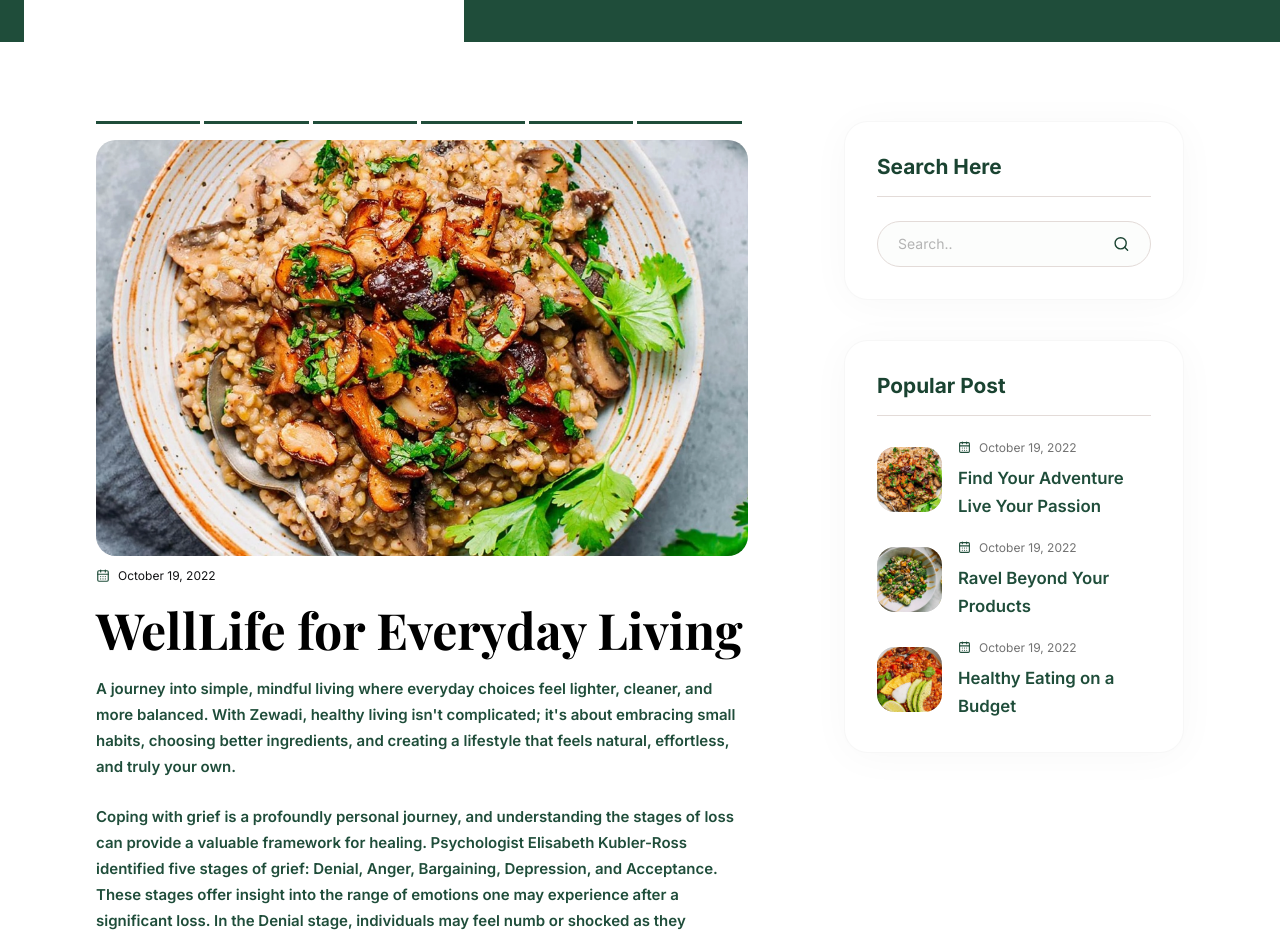
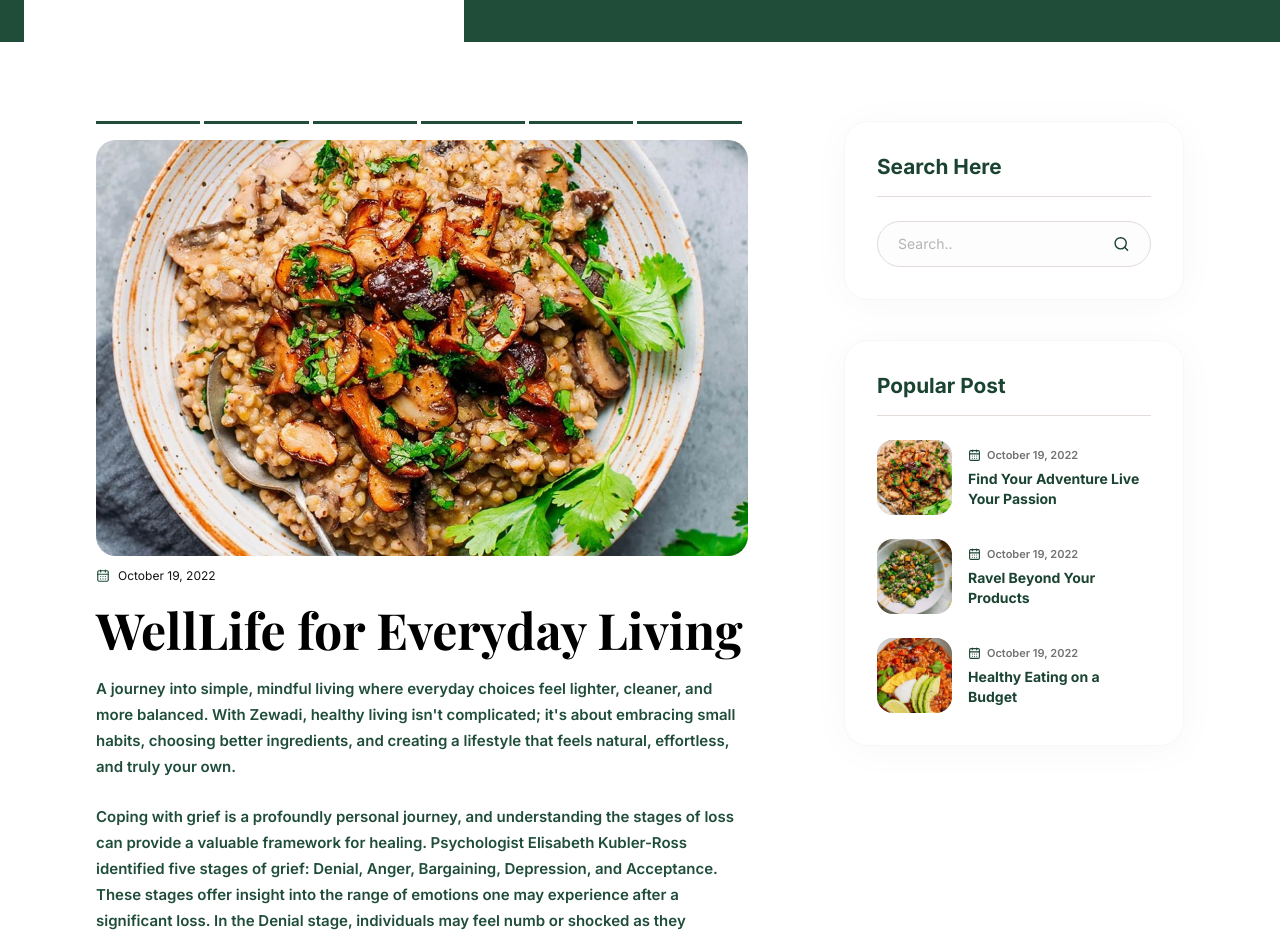
Before and after one commit to teambrandbook/new-zewadi, a Next.js app: page /blogdetails/detail01 in a window 1280 px wide. Shown: the part 402-1340 px from the top of the page. Built offline with nearby package versions, Linux system fonts and the light colour scheme.

Commit message:
blogdetails correction

```diff
--- a/src/components/about-us/about.tsx
+++ b/src/components/about-us/about.tsx
@@ -366,7 +366,7 @@ export default function About() {
                             </div>
                         </div>
 
-                        <div className="self-start lg:self-stretch lg:pl-4 xl:pl-6">
+                        <div className="self-start pt-10 sm:pt-12 lg:self-stretch lg:pl-4 lg:pt-24 xl:pl-6 xl:pt-28">
                             <div className="flex h-full flex-col lg:min-h-[476px] lg:justify-between">
                             <h2 className="intro-text-heading max-w-[16ch] font-serif font-bold text-[1.3rem] leading-[1.3] sm:text-[1.8rem] sm:leading-[1.2] text-[#034833] tracking-normal">
                                 Food That Feels Right,<br />
--- a/src/components/blogdetails/detail-template.tsx
+++ b/src/components/blogdetails/detail-template.tsx
@@ -3,6 +3,7 @@
 import React, { useEffect, useRef } from "react";
 import { CalendarDays, Check, Search } from "lucide-react";
 import Image from "next/image";
+import Link from "next/link";
 import gsap from "gsap";
 import { ScrollTrigger } from "gsap/ScrollTrigger";
 import ContentSection from "../common/ContentSection";
@@ -10,6 +11,7 @@ import ContentSection from "../common/ContentSection";
 type PopularPost = {
   title: string;
   image: string;
+  href: string;
 };
 
 type BlogDetailTemplateProps = {
@@ -231,7 +233,7 @@ export default function BlogDetailTemplate({
               </div>
             </article>
 
-            <aside className="space-y-10">
+            <aside className="sticky h-fit space-y-10 self-start" style={{ top: 'min(128px, calc(100vh - 100% - 24px))' }}>
               <div className="rounded-[24px] bg-white p-8 shadow-[0_4px_40px_rgba(0,0,0,0.03)] border border-black/[0.03]">
                 <h3 className="text-[1.3rem] font-bold leading-tight text-[#1a4331]">
                   Search Here
@@ -252,10 +254,14 @@ export default function BlogDetailTemplate({
                   Popular Post
                 </h3>
                 <div className="mt-4 h-px w-full bg-[#e3dbd8]" />
-                <div className="mt-6 space-y-5">
+                <div className="mt-6 space-y-6">
                   {popularPosts.map((post) => (
-                    <article key={post.title} className="flex items-center gap-4">
-                      <div className="popular-post-image relative h-[65px] w-[65px] flex-shrink-0 overflow-hidden rounded-[18px] bg-[#d9d9d9]">
+                    <Link
+                      key={post.title}
+                      href={post.href}
+                      className="group flex items-center gap-4"
+                    >
+                      <div className="popular-post-image relative h-[75px] w-[75px] flex-shrink-0 overflow-hidden rounded-[16px] bg-[#d9d9d9]">
                         <Image
                           src={post.image}
                           alt={post.title}
@@ -264,16 +270,16 @@ export default function BlogDetailTemplate({
                           className="object-cover"
                         />
                       </div>
-                      <div className="min-w-0">
-                        <div className="popular-post-text flex items-center gap-2 text-xs text-[#727272]">
-                          <CalendarDays size={13} className="text-[#1f4d3a]" />
-                          <span>October 19, 2022</span>
+                      <div className="min-w-0 flex-1">
+                        <div className="popular-post-text flex items-center gap-1.5 text-[11px] font-semibold text-[#727272]">
+                          <CalendarDays size={13} className="text-[#1a4331]" />
+                          October 19, 2022
                         </div>
-                        <p className="popular-post-text mt-2 text-[1.05rem] font-semibold leading-7 text-[#1f4d3a]">
+                        <h4 className="popular-post-text mt-1.5 text-[14px] font-bold leading-snug text-[#1a4331] group-hover:text-[#1f6306]">
                           {post.title}
-                        </p>
+                        </h4>
                       </div>
-                    </article>
+                    </Link>
                   ))}
                 </div>
               </div>
--- a/src/components/blogdetails/detail01.tsx
+++ b/src/components/blogdetails/detail01.tsx
@@ -7,16 +7,19 @@ const popularPosts = [
     title: "Find Your Adventure Live Your Passion",
     image:
       "/blogs/blog-1.webp",
+    href: "/blogdetails/detail01",
   },
   {
     title: "Ravel Beyond Your Products",
     image:
       "/blogs/blog-2.webp",
+    href: "/blogdetails/detail02",
   },
   {
     title: "Healthy Eating on a Budget",
     image:
       "/blogs/blog-3.webp",
+    href: "/blogdetails/detail03",
   },
 ];
 
--- a/src/components/blogdetails/detail02.tsx
+++ b/src/components/blogdetails/detail02.tsx
@@ -7,16 +7,19 @@ const popularPosts = [
     title: "Find Your Adventure Live Your Passion",
     image:
       "/blogs/blog-1.webp",
+    href: "/blogdetails/detail01",
   },
   {
     title: "Ravel Beyond Your Products",
     image:
       "/blogs/blog-2.webp",
+    href: "/blogdetails/detail02",
   },
   {
     title: "Healthy Eating on a Budget",
     image:
       "/blogs/blog-3.webp",
+    href: "/blogdetails/detail03",
   },
 ];
 
--- a/src/components/blogdetails/detail03.tsx
+++ b/src/components/blogdetails/detail03.tsx
@@ -7,16 +7,19 @@ const popularPosts = [
     title: "Find Your Adventure Live Your Passion",
     image:
       "/blogs/blog-1.webp",
+    href: "/blogdetails/detail01",
   },
   {
     title: "Ravel Beyond Your Products",
     image:
       "/blogs/blog-2.webp",
+    href: "/blogdetails/detail02",
   },
   {
     title: "Healthy Eating on a Budget",
     image:
       "/blogs/blog-3.webp",
+    href: "/blogdetails/detail03",
   },
 ];
 
```
